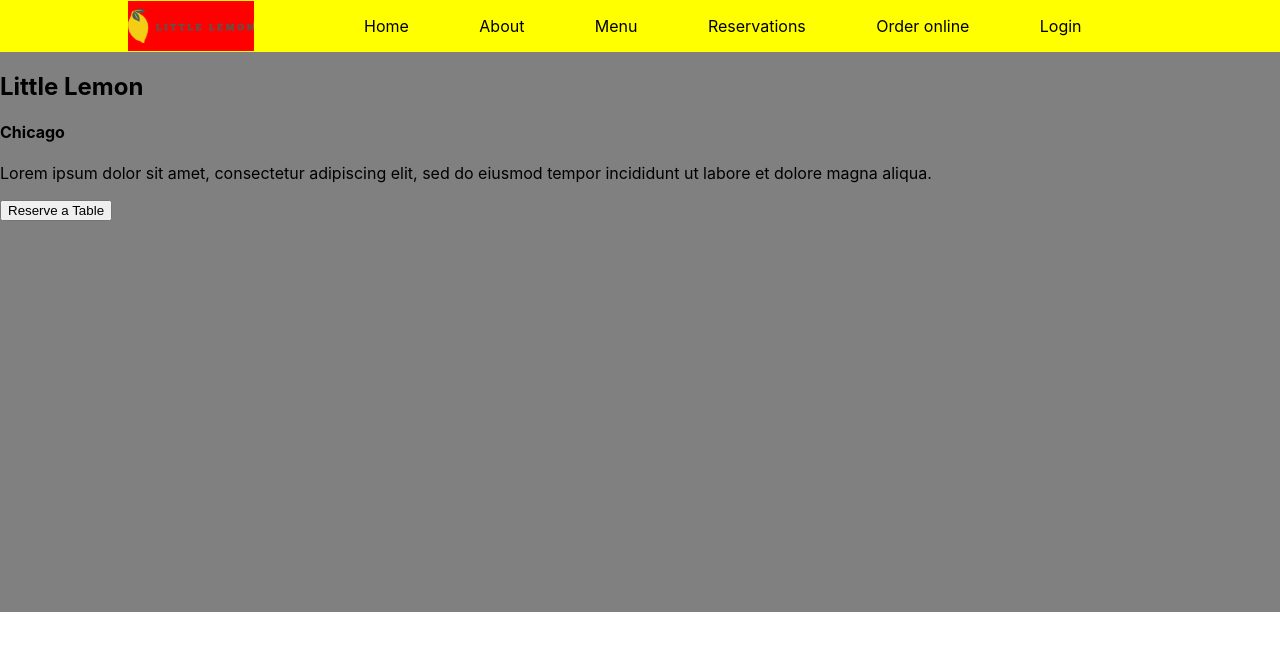
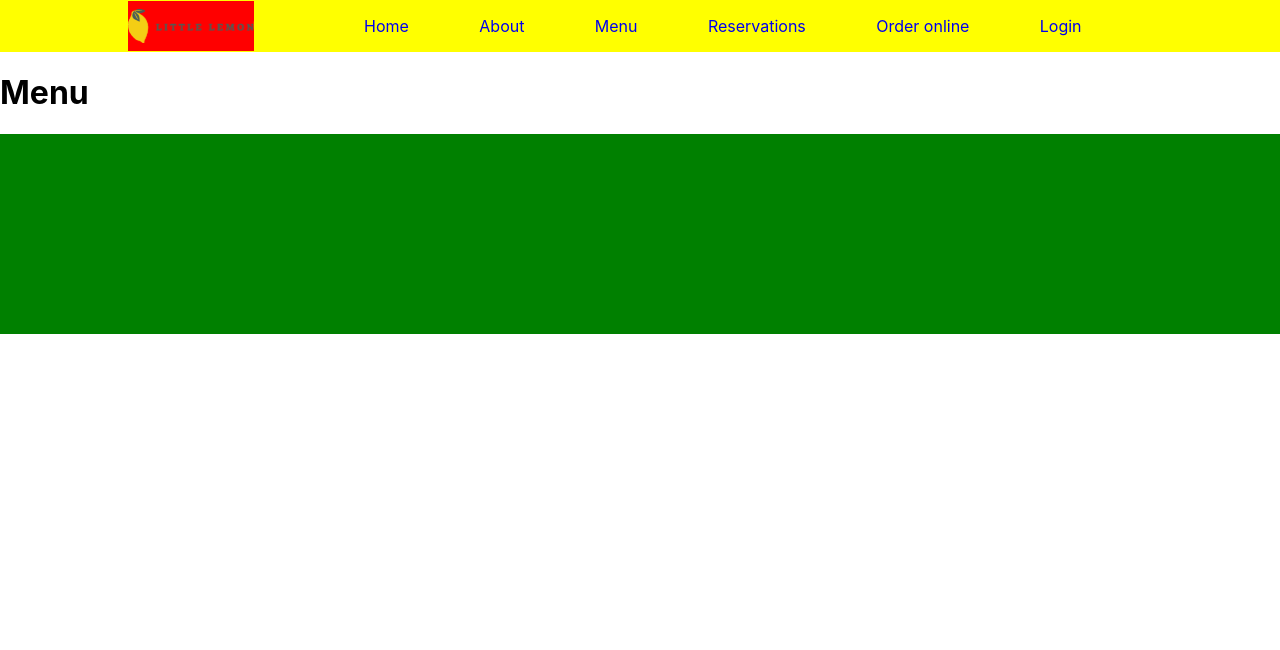
Before and after one commit to Hicham2012/my-app, a React (Create React App) app: page /Menu in a window 1280 px wide. Shown: the top 650 px of the page. Built offline with nearby package versions, Linux system fonts and the light colour scheme.

Commit message:
add navigation option and pages

```diff
--- a/package.json
+++ b/package.json
@@ -37,7 +37,9 @@
   },
   "description": "This project was bootstrapped with [Create React App](https://github.com/facebook/create-react-app).",
   "main": "index.js",
-  "devDependencies": {},
+  "devDependencies": {
+    "react-router-dom": "^6.10.0"
+  },
   "author": "Hicham",
   "license": "ISC"
 }
--- a/src/App.jsx
+++ b/src/App.jsx
@@ -1,15 +1,24 @@
+import React from 'react'
+import { BrowserRouter, Routes, Route } from 'react-router-dom';
 import './App.css';
-import Header from './component/Header'
-import Main from './component/Main';
-import Footer from './component/Footer';
+import Layout from './pages/Layout';
+import Home from './pages/Home';
+import Menu from './pages/Menu';
+import Orderonline from './pages/Orderonline';
+import Reservation from './pages/Reservation';
 
 function App() {
   return (
-    <>
-    <Header />
-    <Main />
-    <Footer />
-    </>
+    <BrowserRouter>
+      <Routes>
+        <Route path='/' element={<Layout />}>
+          <Route index element={<Home />} />
+          <Route path="/Menu" element={<Menu />} />
+          <Route path='/Orderonline' element={<Orderonline />}/>
+          <Route path='/Reservation' element={<Reservation />}/>
+        </Route>
+      </Routes>
+    </BrowserRouter>
   );
 }
 
--- a/src/component/Header.jsx
+++ b/src/component/Header.jsx
@@ -1,4 +1,5 @@
 import React from 'react'
+import { Link } from "react-router-dom"
 import './styles/Header.css'
  export default function Header() {
   return (
@@ -8,22 +9,22 @@ import './styles/Header.css'
     </header>
       <ul>
         <li>
-          <a>Home</a>
+          <Link to="/" className='link' >Home</Link>
         </li>
         <li>
-          <a>About</a>
+          <Link to="#" className='link'>About</Link>
         </li>
         <li>
-          <a>Menu</a>
+          <Link to="/Menu" className='link'>Menu</Link>
         </li>
         <li>
-          <a>Reservations</a>
+          <Link to="/Orderonline" className='link'>Reservations</Link>
         </li>
         <li>
-          <a>Order online</a>
+          <Link to="/Reservation" className='link'>Order online</Link>
         </li>
         <li>
-          <a>Login</a>
+          <Link to="#" className='link'>Login</Link>
         </li>
       </ul>
     </nav>
--- a/src/component/styles/Header.css
+++ b/src/component/styles/Header.css
@@ -12,3 +12,7 @@ ul {
     align-items: center;
     width: 100%;
 }
+
+.link {
+    text-decoration: none;
+}
--- /dev/null
+++ b/src/pages/Home.jsx
@@ -0,0 +1,13 @@
+import React from 'react'
+import Header from '../component/Header'
+import Main from '../component/Main'
+import Footer from '../component/Footer'
+
+export default function Home() {
+  return (
+    <>
+    <Main />
+
+    </>
+  )
+}
--- /dev/null
+++ b/src/pages/Layout.jsx
@@ -0,0 +1,14 @@
+import React from "react";
+import { Outlet } from "react-router-dom";
+import Header from "../component/Header";
+import Footer from "../component/Footer";
+
+export default function Layout() {
+  return (
+    <>
+      <Header />
+      <Outlet />
+      <Footer />
+    </>
+  )
+}
--- /dev/null
+++ b/src/pages/Menu.jsx
@@ -0,0 +1,9 @@
+import React from 'react'
+
+export default function Menu() {
+  return(
+    <>
+      <h1>Menu</h1>
+    </>
+  )
+}
--- /dev/null
+++ b/src/pages/Orderonline.jsx
@@ -0,0 +1,9 @@
+import React from 'react'
+
+export default function Orderonline() {
+  return(
+    <>
+      <h1>Orderonline</h1>
+    </>
+  )
+}
--- /dev/null
+++ b/src/pages/Reservation.jsx
@@ -0,0 +1,9 @@
+import React from 'react'
+
+export default function Reservation() {
+  return(
+    <>
+      <h1>Reservation</h1>
+    </>
+  )
+}
```
Also changed, not shown: 1 other file (tests, documents, lock files or other folders).
